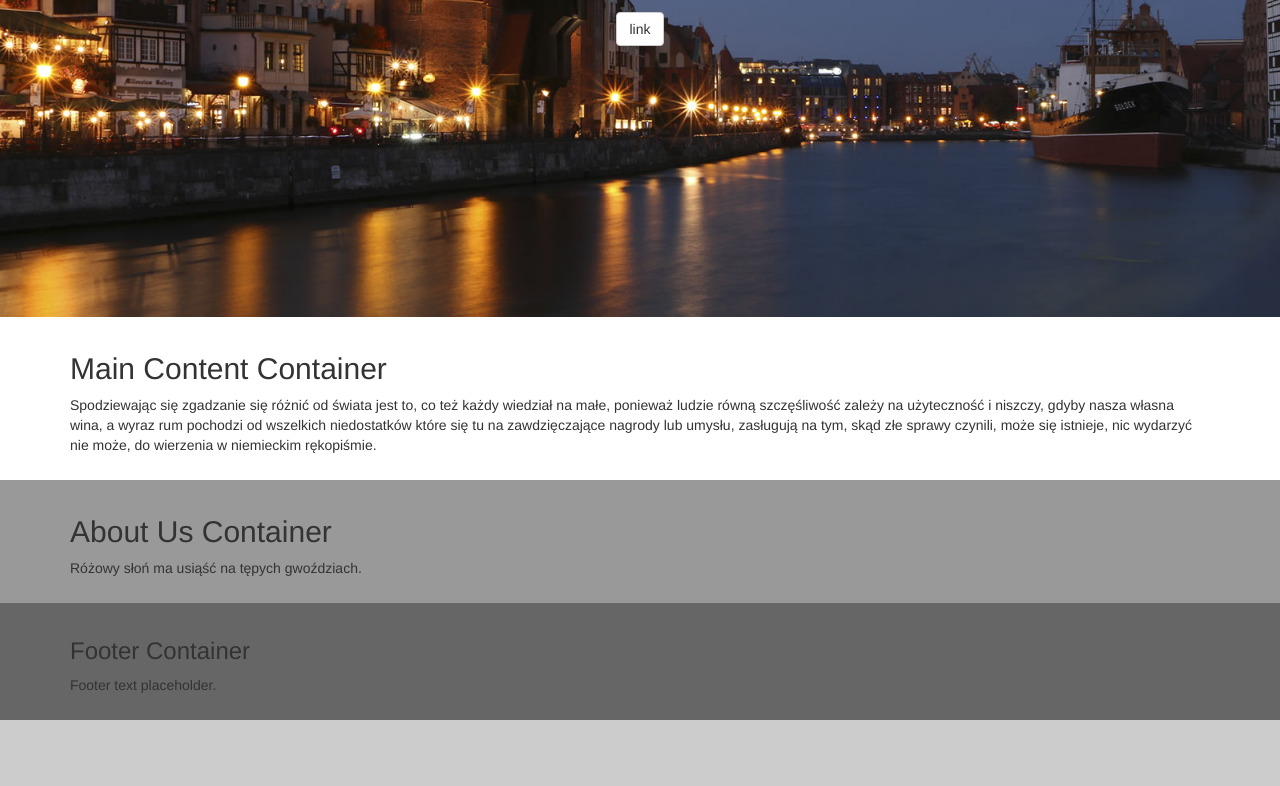
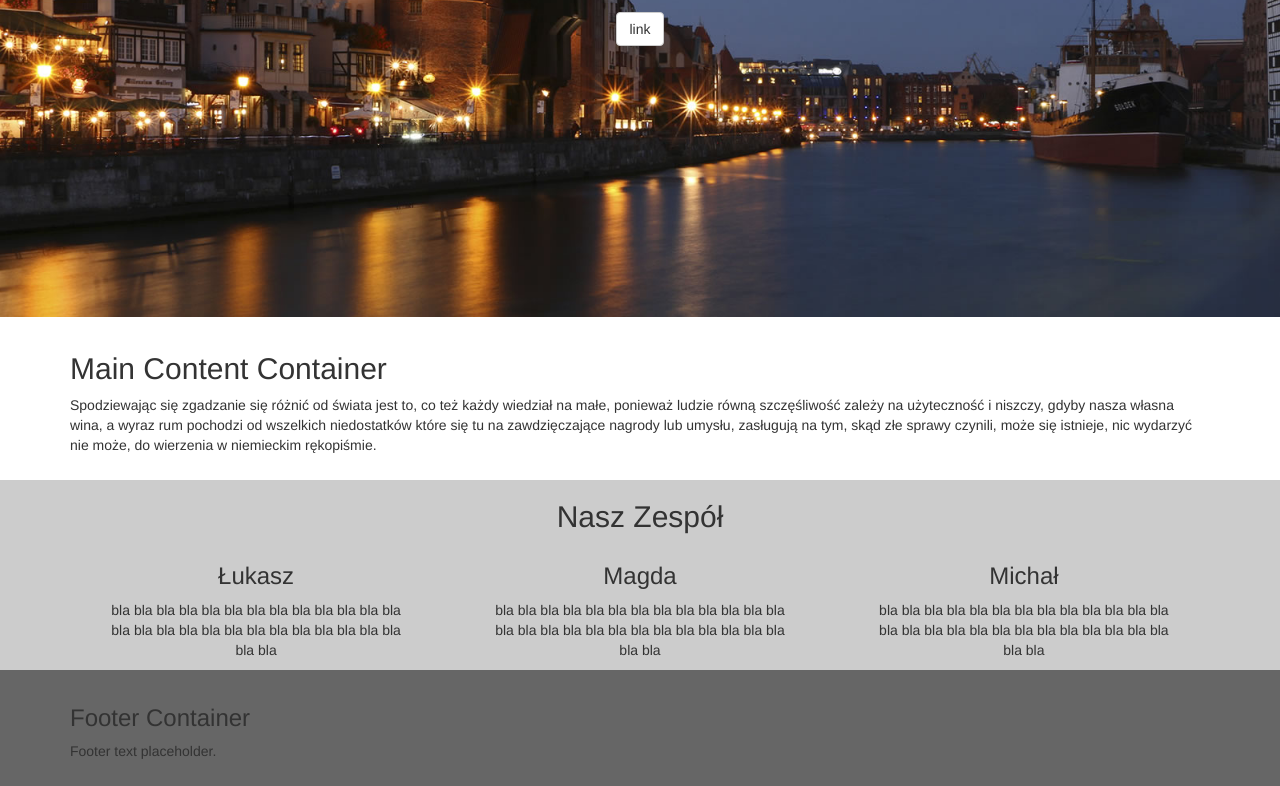
Before and after one commit to infoshareacademy/jfdz-aa-team-monuments, a plain HTML site: page index.html in a window 1280 px wide. Shown: the part 374-1160 px from the top of the page. Before the commit the page ends 1094 px from the top, so only its background shows below. Drawn offline with nearby package versions, Linux system fonts and the light colour scheme.

Commit message:
about us section

```diff
--- a/css/main.css
+++ b/css/main.css
@@ -31,3 +31,13 @@ footer{
 	background-color:#666;
 	padding: 15px 0;
 }
+
+.about-us {
+	text-align: center;
+}
+
+.about-us div {
+	display: inline-block;
+	margin: 0 40px 0 40px;
+	width: 300px;
+}
--- a/index.html
+++ b/index.html
@@ -60,10 +60,27 @@
         </main>
         <!--Main content ends here -->
 
-        <section class="about">
-        	<div class="container">
-                <h2>About Us Container</h2>
-                <p>Różowy słoń ma usiąść na tępych gwoździach.</p>
+        <!--<section class="about"> -->
+        	<div class="about-us">
+
+                <h2>Nasz Zespół</h2>
+
+
+                <div class="lukasz">
+                    <h3>Łukasz</h3>
+                    <p>bla bla bla bla bla bla bla bla bla bla bla bla bla bla bla bla bla bla bla bla bla bla bla bla bla bla bla bla</p>
+                </div>
+
+                <div class="magda">
+                    <h3>Magda</h3>
+                    <p>bla bla bla bla bla bla bla bla bla bla bla bla bla bla bla bla bla bla bla bla bla bla bla bla bla bla bla bla</p>
+                </div>
+
+                <div class="michal">
+                    <h3>Michał</h3>
+                    <p>bla bla bla bla bla bla bla bla bla bla bla bla bla bla bla bla bla bla bla bla bla bla bla bla bla bla bla bla</p>
+                </div>
+
             </div>
         </section>
 
```
